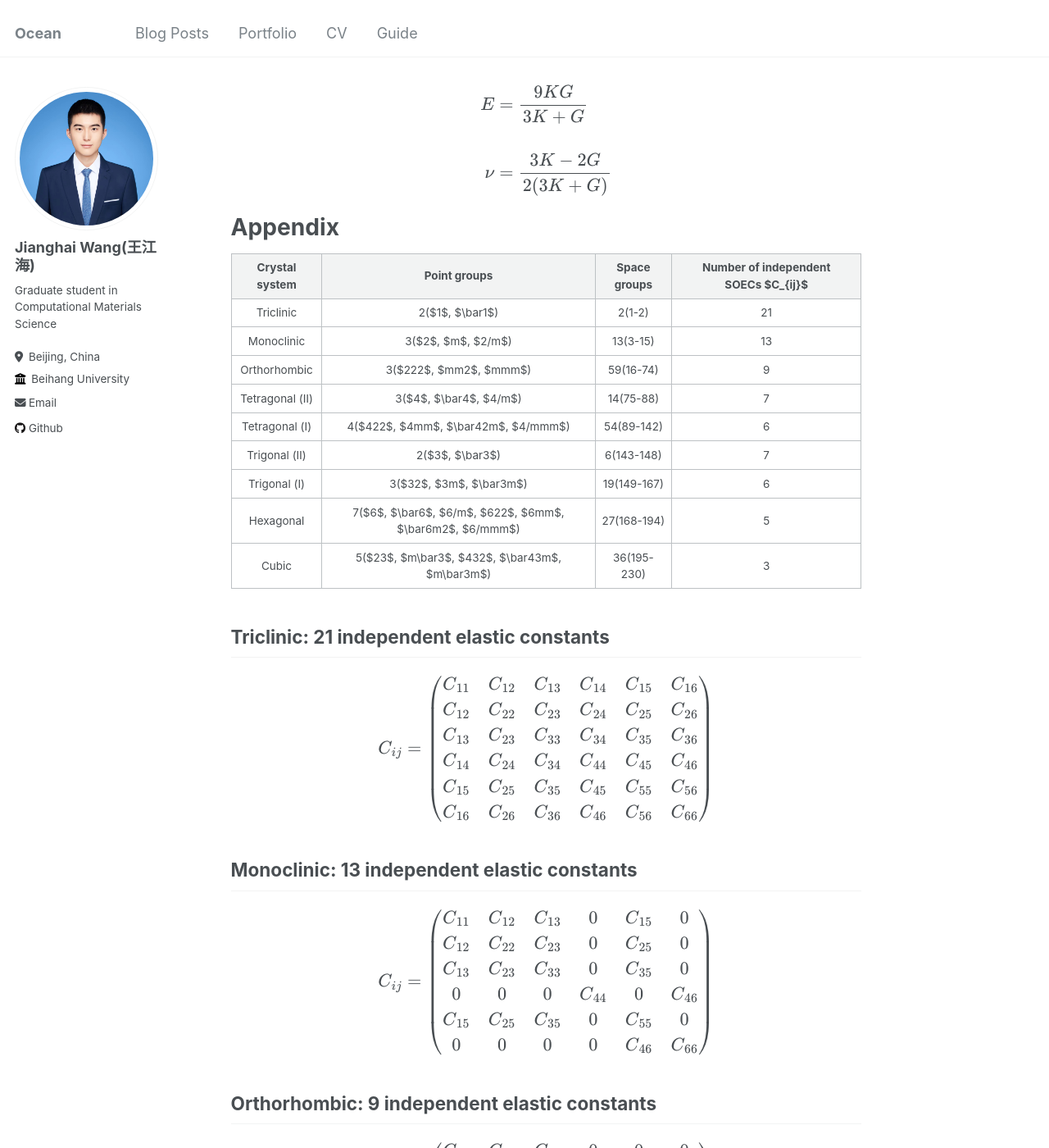
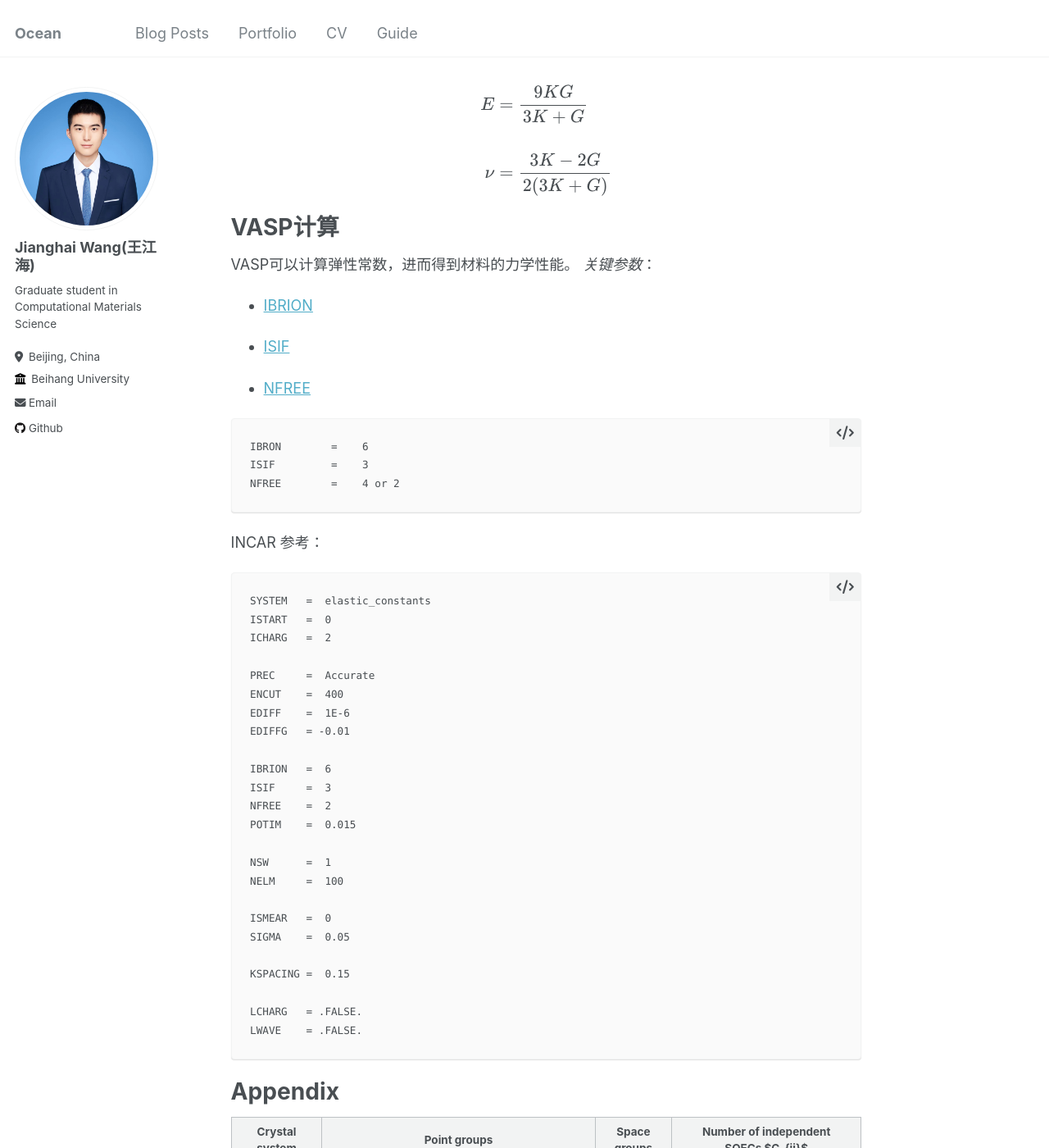
Before and after one commit to Ocean-JH/Ocean-JH.github.io, a Jekyll site: the page built from _posts/2024-04-06-elastic-mechanics.md, in a window 1280 px wide and 1400 px high, scrolled down 3763 px. Shown: the whole window at 82% size. Built offline with Jekyll 4.4.1, drawn with Linux system fonts in a browser that asks for light colours; some of the changed text lies outside the part shown.

Commit message:
add content

````diff
--- a/_posts/2024-04-06-elastic-mechanics.md
+++ b/_posts/2024-04-06-elastic-mechanics.md
@@ -1,5 +1,5 @@
 ---
-title: 'Elastic mechanics'
+title: 'Elastic Mechanics'
 date: 2024-04-06
 tags:
   - VASP
@@ -31,11 +31,7 @@ $$
 
 可以证明：$C_{ij}=C_{ji}$，因此独立弹性常数最多有**21**个。**独立弹性常数的个数取决于晶体的对称性。对称性越低，独立弹性常数越多。**
 
-
-
 $S_{ij}$为**柔度张量**的分量，对应于弹性张量的逆矩阵，即$[ S_{ij} ] = [ C_{ij} ]^{-1}$，单位为$GPa^{-1}$。
-
-
 
 # Born弹性稳定性判据
 
@@ -87,8 +83,6 @@ Not shown here given the complexity of the equations and solution.
 
 > You can refer to [this article](http://www.gywlxb.cn/cn/article/doi/10.11858/gywlxb.20220575) for details.
 
-
-
 # [弹性模量（Elastic modulus）](https://en.wikipedia.org/wiki/Elastic_modulus)
 
 ## 体积模量 & 剪切模量
@@ -136,6 +130,58 @@ $$
 $$
 \begin{aligned}E&=\frac{9KG}{3K+G}\\~\\\nu&=\frac{3K-2G}{2(3K+G)}\end{aligned}
 $$
+
+
+
+# VASP计算
+
+VASP可以计算弹性常数，进而得到材料的力学性能。
+*关键参数*：
+
+- [IBRION](https://www.vasp.at/wiki/index.php/IBRION)
+
+- [ISIF](https://www.vasp.at/wiki/index.php/ISIF)
+
+- [NFREE](https://www.vasp.at/wiki/index.php/NFREE)
+
+
+
+```
+IBRON        =    6
+ISIF         =    3
+NFREE        =    4 or 2
+```
+
+
+
+INCAR 参考：
+
+```
+SYSTEM   =  elastic_constants
+ISTART   =  0
+ICHARG   =  2
+
+PREC     =  Accurate
+ENCUT    =  400
+EDIFF    =  1E-6
+EDIFFG   = -0.01
+
+IBRION   =  6
+ISIF     =  3
+NFREE    =  2
+POTIM    =  0.015
+
+NSW      =  1
+NELM     =  100
+
+ISMEAR   =  0
+SIGMA    =  0.05
+
+KSPACING =  0.15
+
+LCHARG   = .FALSE.
+LWAVE    = .FALSE.
+```
 
 
 
@@ -207,8 +253,6 @@ $$
 C_{ij}=\begin{pmatrix}C_{11}&C_{12}&C_{12}&0&0&0\\C_{12}&C_{11}&C_{12}&0&0&0\\C_{12}&C_{12}&C_{11}&0&0&0\\0&0&0&C_{44}&0&0\\0&0&0&0&C_{44}&0\\0&0&0&0&0&C_{44}\end{pmatrix}
 $$
 
-
-
 ***Ref***:
 
 1. [Physical Properties of Crystals](https://onlinelibrary.wiley.com/doi/book/10.1002/9783527621156)
````
